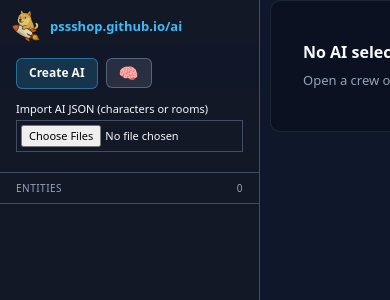
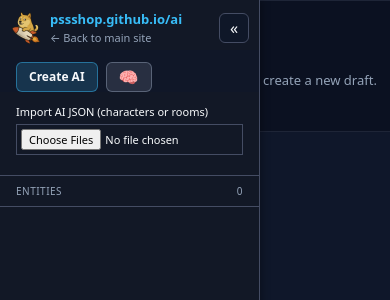
Before and after one commit to pssshop/ai, a React (Vite) app: page / in a window 390 px wide. Shown: the top 300 px of the page. Built offline with nearby package versions, Linux system fonts and the light colour scheme.

Commit message:
basic mobile styling

```diff
--- a/src/App.tsx
+++ b/src/App.tsx
@@ -10,7 +10,10 @@ import { useSamples } from "@/hooks/useSamples";
 import { useWorkspace } from "@/hooks/useWorkspace";
 import { randomId } from "@/utils/random";
 
+const ENTITY_COLUMN_WIDTH = 565;
+
 export default function App() {
+  const [sidebarCollapsed, setSidebarCollapsed] = useState(false);
   const [sources, setSources] = useState<Array<{ id: string; name: string; crew: RawEntity[]; rooms: RawEntity[] }>>(() => {
     // Load drafts from localStorage on mount
     const savedDrafts = localStorage.getItem("pssai:drafts");
@@ -45,6 +48,11 @@ export default function App() {
   useEffect(() => {
     localStorage.setItem("pssai:showSummaries", String(showSummaries));
   }, [showSummaries]);
+
+  // Trigger sticky header recalculation when sidebar collapses/expands
+  useEffect(() => {
+    window.dispatchEvent(new Event("pss:columns-changed"));
+  }, [sidebarCollapsed]);
 
   // Save drafts to localStorage whenever sources change
   useEffect(() => {
@@ -173,6 +181,10 @@ export default function App() {
   };
 
   const handleCreateDraft = () => {
+    if (!sidebarCollapsed && typeof window !== "undefined" && window.innerWidth < ENTITY_COLUMN_WIDTH) {
+      setSidebarCollapsed(true);
+    }
+
     const draftRaw: RawEntity = {
       id: randomId("draft"),
       name: "New AI",
@@ -319,12 +331,37 @@ export default function App() {
 
   return (
     <>
-      <aside id="sidebar">
-        <div id="sidebarTop">
+      <aside id="sidebar" className={sidebarCollapsed ? "collapsed" : ""}>
+        <div id="sidebarTop" className={sidebarCollapsed ? "collapsed" : ""}>
+          {!sidebarCollapsed ? (
+            <>
               <img src={`${import.meta.env.BASE_URL}favicon.png`} alt="PSS AI" className="sideLogo" />
+              <div className="sidebarTitleWrap">
                 <h1>pssshop.github.io/ai</h1>
+                <a
+                  href="https://pssshop.github.io"
+                  className="sidebarBackLink"
+                  aria-label="Back to main site"
+                  title="Back to pssshop.github.io"
+                >
+                  ← Back to main site
+                </a>
+              </div>
+            </>
+          ) : null}
+          <button
+            type="button"
+            className="sidebarCollapseBtn"
+            onClick={() => setSidebarCollapsed(prev => !prev)}
+            aria-label={sidebarCollapsed ? "Expand sidebar" : "Collapse sidebar"}
+            title={sidebarCollapsed ? "Expand sidebar" : "Collapse sidebar"}
+          >
+            <span aria-hidden>{sidebarCollapsed ? "»" : "«"}</span>
+          </button>
         </div>
 
+        {!sidebarCollapsed ? (
+          <div className="sidebarContent">
             <div id="listActions">
               <button type="button" className="listActionBtn" onClick={handleCreateDraft}>
                 Create AI
@@ -413,6 +450,8 @@ export default function App() {
             </div>
 
             <ListView entities={allEntities} filter={filter} onFilterChange={setFilter} onSelect={add} onDeleteDraft={handleDeleteDraft} />
+          </div>
+        ) : null}
       </aside>
 
       <Workspace
--- a/src/styles.css
+++ b/src/styles.css
@@ -19,6 +19,7 @@
         --mono: ui-monospace, SFMono-Regular, Consolas, monospace;
         --do: #bfe5d8;
         --unreach: #f87171;
+        --sidebar-rail-width: 40px;
     }
 
     * {
@@ -66,6 +67,16 @@
         z-index: 10001;
     }
 
+    #sidebar.collapsed {
+        width: var(--sidebar-rail-width);
+        min-width: var(--sidebar-rail-width);
+        max-width: var(--sidebar-rail-width);
+        overflow: hidden;
+        border:none;
+        position: absolute;
+        background-color: inherit;
+    }
+
     #sidebarTop {
         padding: 10px 10px 0;
         flex-shrink: 0;
@@ -73,6 +84,43 @@
         align-items: center;
         gap: 8px;
         margin-bottom: 4px;
+        position: relative;
+    }
+
+    #sidebar.collapsed #sidebarTop {
+        padding: 0;
+        justify-content: center;
+        margin-bottom: 0;
+        background-color: none;
+    }
+
+    .sidebarCollapseBtn {
+        background: rgba(15, 23, 42, 0.75);
+        border: 1px solid var(--border);
+        color: var(--text);
+        width: 30px;
+        height: 30px;
+        border-radius: 6px;
+        cursor: pointer;
+        display: inline-flex;
+        align-items: center;
+        justify-content: center;
+        font-size: 16px;
+        line-height: 1;
+        margin-left: auto;
+        /* opacity: 0.85; */
+    }
+
+    .sidebarCollapseBtn:hover {
+        background: rgba(56, 189, 248, 0.15);
+        border-color: rgba(56, 189, 248, 0.5);
+        color: var(--accent);
+    }
+
+    #sidebar.collapsed .sidebarCollapseBtn {
+        width: var(--sidebar-rail-width);
+        height: var(--sidebar-rail-width);
+        margin-left: 0;
     }
 
     .sideLogo {
@@ -81,12 +129,37 @@
         flex-shrink: 0;
     }
 
+    .sidebarTitleWrap {
+        display: flex;
+        flex-direction: column;
+        gap: 2px;
+        flex: 1;
+        min-width: 0;
+    }
+
     #sidebarTop h1 {
         margin: 0;
         font-size: 13px;
         font-weight: 600;
         color: var(--accent);
+        flex: 1;
     }
+
+    .sidebarBackLink {
+        font-size: 11px;
+        color: var(--text-dim);
+        text-decoration: none;
+        display: inline-flex;
+        align-items: center;
+        gap: 4px;
+    }
+
+    .sidebarBackLink:hover {
+        color: var(--accent);
+        text-decoration: underline;
+    }
+
+
 
     #sidebarTop .note {
         color: var(--text-dim);
@@ -98,6 +171,13 @@
         padding: 12px 16px;
         border-bottom: 1px solid var(--border);
         flex-shrink: 0;
+    }
+
+    .sidebarContent {
+        display: flex;
+        flex-direction: column;
+        flex: 1;
+        min-height: 0;
     }
 
     #listActions {
@@ -1323,4 +1403,50 @@
         color: var(--do);
         font-weight: 600;
     }
+
+    /* Mobile responsive styles */
+    @media (max-width: 768px) {
+        #sidebar {
+            position: fixed;
+            top: 0;
+            left: 0;
+            height: 100vh;
+            z-index: 10001;
+        }
+
+        #sidebar:not(.collapsed) {
+            box-shadow: 2px 0 8px rgba(0, 0, 0, 0.3);
+        }
+
+        #root {
+            flex-direction: column;
+        }
+
+        #workspaceOuter {
+            width: 100%;
+        }
+
+        .entityColumn {
+            width: 100%;
+            max-width: 100%;
+        }
+
+        #columnsWrapper {
+            flex-direction: column;
+            margin: 0;
+            padding: 0;
+        }
+
+        .entityColumn {
+            margin-right: 0;
+            margin-bottom: 10px;
+            padding: 0;
+        }
+
+        .entityColumnHeader {
+            position: static;
+            top: auto;
+            box-shadow: none;
+        }
+    }
 }
```
Also changed, not shown: 5 other files (tests, documents, lock files or other folders). Lines whose indentation alone changed are shown as unchanged.
